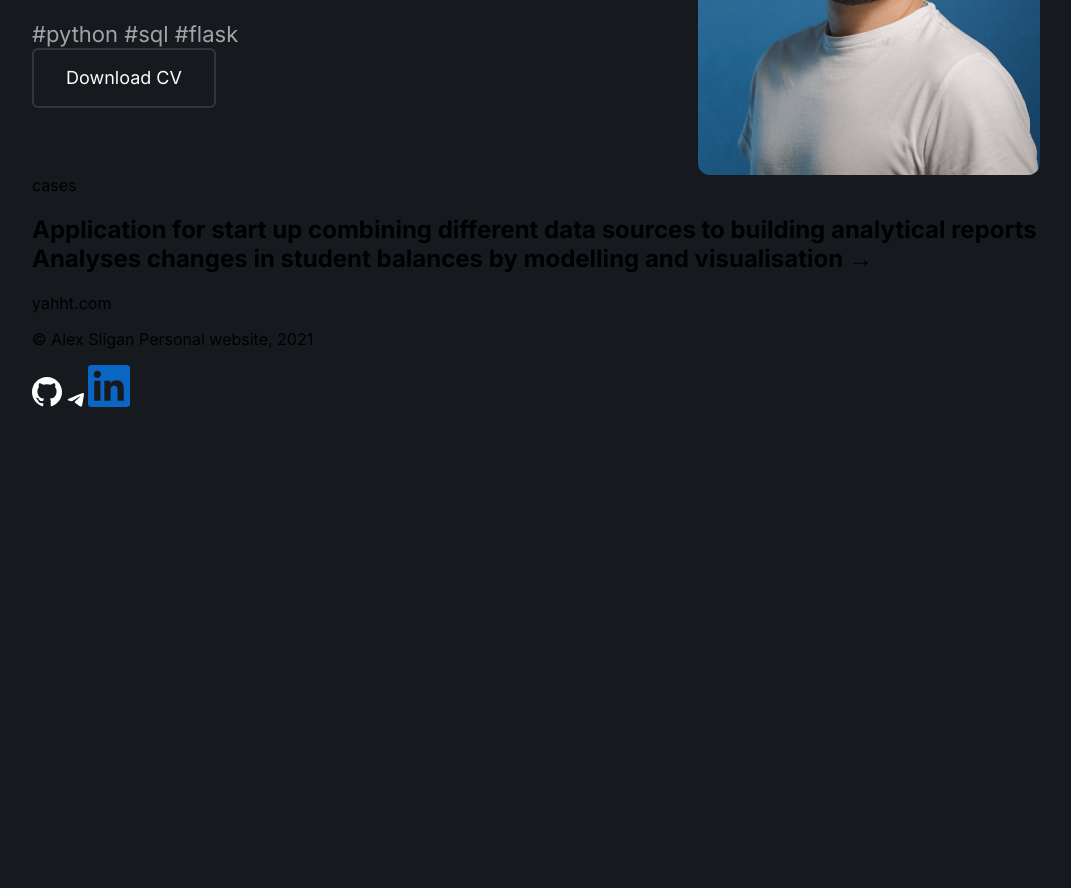
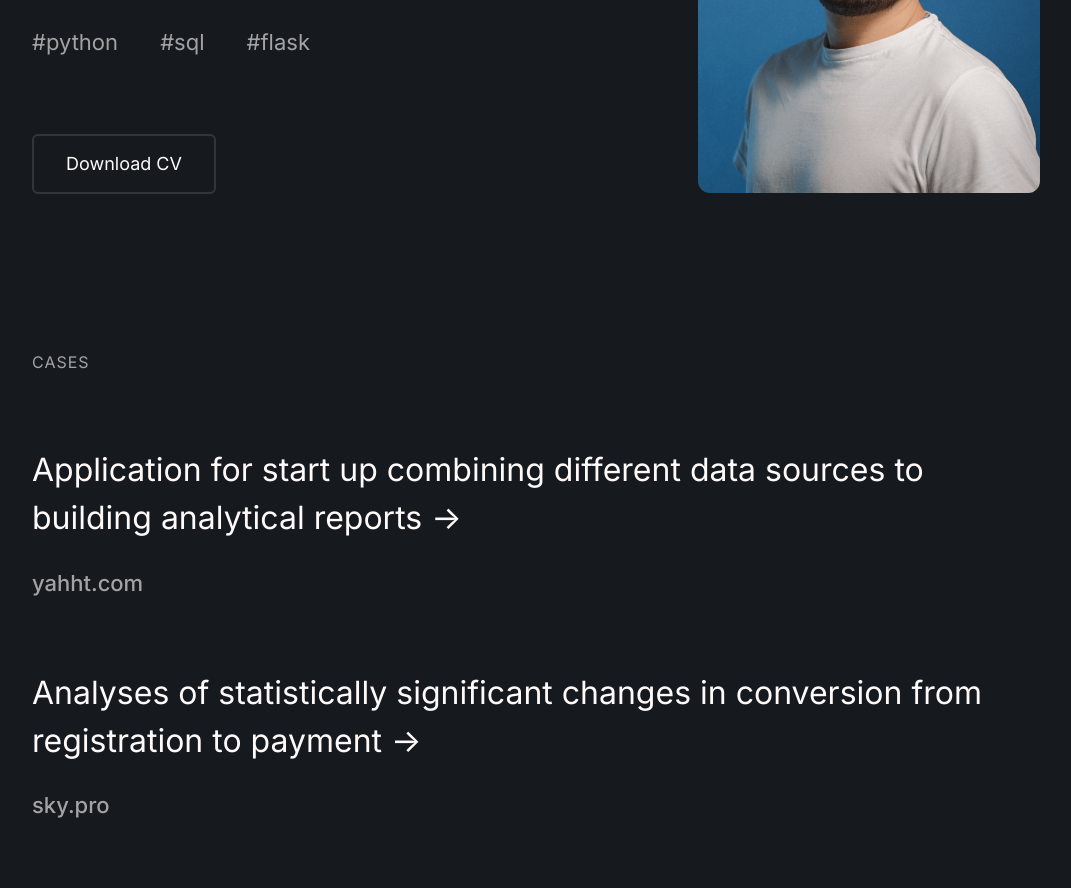
Before and after one commit to sligan/personal-site, a plain HTML site: page index.html in a window 1280 px wide. Shown: the part 435-1323 px from the top of the page, without its empty margins (104-1175 px from the left). Before the commit the page ends 854 px from the top, so only its background shows below. Drawn offline with Linux system fonts and the light colour scheme.

Commit message:
continued layout

```diff
--- a/index.html
+++ b/index.html
@@ -32,7 +32,7 @@
                         I specialise in backend development and data analytics.
                     </span>
                 </h1>
-                <div class='tags'>
+                <div class="tags">
                     <span>#python</span>
                     <span>#sql</span>
                     <span>#flask</span>
@@ -43,34 +43,61 @@
                 <img class="avatar" src="/assets/img-sligan-main.png" srcset="/assets/img-sligan-main@2x.png" alt="sligan alex photo">
             </div>
         </section>
-        <section>
-            <span>
+        <section class="cases">
+            <span class="cases-tag">
                 cases
             </span>
             <div>
                 <h2>
-                    <a>Application for start up combining different data sources to building analytical reports Analyses changes in student balances by modelling and visualisation → </a>
+                    <a href="https://www.notion.so/">Application for start up combining different data sources to building analytical reports -> </a>
                 </h2>
-                <a>
+                <a href="https://yahht.com/" class="cases-link">
                     yahht.com
+                </a>
+                <h2>
+                    <a>Analyses of statistically significant changes in conversion from registration to payment -> </a>
+                </h2>
+                <a href="https://sky.pro/" class="cases-link">
+                    sky.pro
+                </a>
+                <h2>
+                    <a>Analyses changes in student balances by modelling and visualisation -> </a>
+                </h2>
+                <a href="https://sky.pro/" class="cases-link">
+                    sky.pro
+                </a>
+                <h2>
+                    <a>Сhatbot application for Telegram that displays weather forecasts for cities -> </a>
+                </h2>
+                <a href="https://stepik.org/" class="cases-link">
+                    stepik.org
+                </a>
+                <h2>
+                    <a>Tool for assessing goods and identifying types of goods for customs control -> </a>
+                </h2>
+                <a href="https://www.cdek.ru/ru" class="cases-link">
+                    cdek.ru
                 </a>
             </div>
         </section>
         <footer>
-            <p>© Alex Sligan Personal website, 2021
+            <p class="copyright">
+                © Alex Sligan<br> Personal website, 2021
             </p>
-            <div>
+            <div class='icon'>
                 <svg width="30" height="30" viewBox="0 0 30 30" fill="none" xmlns="http://www.w3.org/2000/svg">
-                    <path fill-rule="evenodd" clip-rule="evenodd"
+                        <a xlink:href="https://github.com/">
+                        <path fill-rule="evenodd" clip-rule="evenodd"
                         d="M15 0C6.71271 0 0 6.71271 0 15C0 21.6298 4.30018 27.2468 10.2578 29.2357C11.0037 29.3738 11.2799 28.9134 11.2799 28.5083C11.2799 28.1492 11.2707 27.2099 11.2615 25.9576C7.09024 26.86 6.20626 23.9503 6.20626 23.9503C5.52486 22.2192 4.53959 21.7495 4.53959 21.7495C3.1768 20.8195 4.64088 20.8379 4.64088 20.8379C6.1418 20.9484 6.94291 22.3849 6.94291 22.3849C8.27808 24.6777 10.4512 24.0147 11.3076 23.628C11.4457 22.6611 11.8324 21.9982 12.256 21.6206C8.93186 21.2523 5.43278 19.9632 5.43278 14.2173C5.43278 12.5783 6.01289 11.2431 6.97974 10.1934C6.8232 9.80663 6.30755 8.28729 7.11786 6.22468C7.11786 6.22468 8.37937 5.81952 11.2431 7.76243C12.4401 7.43094 13.7201 7.26519 15 7.25599C16.2707 7.26519 17.5599 7.43094 18.7569 7.76243C21.6206 5.81952 22.8821 6.22468 22.8821 6.22468C23.7017 8.28729 23.186 9.81584 23.0295 10.1934C23.9871 11.2431 24.5672 12.5783 24.5672 14.2173C24.5672 19.9816 21.0589 21.2431 17.7164 21.6206C18.2505 22.081 18.7385 23.0018 18.7385 24.4015C18.7385 26.4088 18.7201 28.0203 18.7201 28.5175C18.7201 28.9226 18.9871 29.3831 19.7514 29.2357C25.709 27.2468 30 21.6298 30 15.0092C30 6.71271 23.2873 0 15 0Z"
-                        fill="white" />
+                        fill="white" /></a>
                 </svg>
                 <svg width="17" height="14" viewBox="0 0 17 14" fill="none" xmlns="http://www.w3.org/2000/svg">
+                    <a xlink:href="https://t.me/sligan">
                     <path fill-rule="evenodd" clip-rule="evenodd"
                         d="M1.7899 5.84144C6.1627 3.93628 9.07859 2.68028 10.5376 2.07345C14.7032 0.340808 15.5688 0.0398296 16.133 0.0298911C16.2571 0.0277053 16.5345 0.0584573 16.7142 0.204286C16.866 0.327421 16.9077 0.493759 16.9277 0.610504C16.9477 0.72725 16.9726 0.993199 16.9528 1.201C16.7271 3.57286 15.7503 9.32872 15.2534 11.9852C15.0431 13.1093 14.6291 13.4862 14.2283 13.5231C13.3572 13.6032 12.6957 12.9474 11.852 12.3944C10.5318 11.529 9.78602 10.9902 8.50455 10.1458C7.02358 9.16984 7.98363 8.63345 8.82763 7.75683C9.04851 7.52742 12.8865 4.03648 12.9608 3.71979C12.9701 3.68019 12.9787 3.53255 12.891 3.45459C12.8033 3.37664 12.6738 3.4033 12.5804 3.4245C12.448 3.45455 10.339 4.84854 6.25333 7.60646C5.65469 8.01754 5.11246 8.21782 4.62664 8.20733C4.09106 8.19576 3.06083 7.9045 2.29495 7.65555C1.35558 7.35019 0.608978 7.18875 0.67399 6.67017C0.707853 6.40006 1.07982 6.12381 1.7899 5.84144Z"
-                        fill="white" />
+                        fill="white" /></a>
                 </svg>
-                <svg width="42" height="42" viewBox="0 0 42 42" fill="none" xmlns="http://www.w3.org/2000/svg">
+                <svg width="28" height="28" viewBox="0 0 42 42" fill="none" xmlns="http://www.w3.org/2000/svg">
                     <path
                         d="M35.786 35.7865H29.5629V26.0407C29.5629 23.7168 29.5214 20.7251 26.3263 20.7251C23.0851 20.7251 22.5891 23.2573 22.5891 25.8716V35.7859H16.3662V15.7447H22.3402V18.4835H22.4239C23.0218 17.4613 23.8857 16.6203 24.9237 16.0502C25.9617 15.4801 27.1349 15.2022 28.3183 15.2461C34.6257 15.2461 35.7886 19.3949 35.7886 24.7922L35.786 35.7865ZM9.34434 13.0053C7.34984 13.0057 5.73267 11.389 5.73234 9.39448C5.73202 7.39998 7.34852 5.78281 9.34303 5.78248C11.3375 5.78199 12.9547 7.39866 12.955 9.39317C12.9552 10.351 12.5749 11.2696 11.8978 11.947C11.2206 12.6244 10.3021 13.0051 9.34434 13.0053ZM12.456 35.7867H6.22634V15.7447H12.4558V35.7865L12.456 35.7867ZM38.8884 0.00305679H3.0993C1.40782 -0.0159744 0.0206719 1.33902 0 3.0305V38.9689C0.0200156 40.6612 1.407 42.0175 3.09914 41.9998H38.8884C40.5841 42.0208 41.9765 40.6645 42 38.9689V3.02771C41.9759 1.33295 40.5833 -0.0218807 38.8884 0.000267732"
                         fill="#0A66C2" />
--- a/styles.css
+++ b/styles.css
@@ -72,6 +72,31 @@ button:active {
     border-color: var(--ligth);
 }
 
+h2 {
+    color: var(--ligth);
+    font-size: 32px;
+    line-height: 48px;
+    font-weight: 500;
+    font-weight: normal;
+    margin-top: 72px;
+    cursor: pointer
+}
+
+a {
+    color: var(--ligth);
+}
+
+a:hover {
+    color: var(--jeans);
+}
+
+footer {
+    display: flex;
+    flex-direction: row;
+    justify-content: space-between;
+    margin-bottom: 88px;
+}
+
 .container {
     max-width: 1008px;
     display: flex;
@@ -90,6 +115,12 @@ button:active {
     color: var(--asphalt);
     font-size: 22px;
     line-height: 28px;
+    margin-top: 40px;
+    margin-bottom: 78px;
+    display: flex;
+    justify-content: space-between;
+    width: 278px;
+    height: 28px;
 }
 
 .avatar {
@@ -99,8 +130,7 @@ button:active {
 }
 
 .photo {
-    /* object-fit: cover; */
-    height: 457px;
+    height: 475px;
     display: flex;
 }
 
@@ -119,6 +149,49 @@ button:active {
     padding-top: 54px;
 }
 
+.cases-link {
+    margin-bottom: 72px;
+    color: var(--asphalt);
+    font-size: 22px;
+    line-height: 28px;
+    font-weight: 500;
+    margin-top: 16px;
+}
+
+.cases-link:hover {
+    color: var(--ketchup);
+}
+
+.cases-tag {
+    color: var(--asphalt);
+    font-weight: 600px;
+    font-size: 16px;
+    line-height: 24px;
+    letter-spacing: 1px;
+    text-transform: uppercase;
+}
+
+.cases {
+    margin-top: 156px;
+    margin-bottom: 508px;
+}
+
+.copyright {
+    color: var(--asphalt);
+    font-weight: 400px;
+    font-size: 16px;
+    line-height: 20px;
+    margin: 0;
+}
+
+
+/* .icon {
+    display: flex;
+    flex-direction: row;
+    justify-content: space-between;
+    width: 100px;
+} */
+
 @media (min-width: 320px) and (max-width: 959px) {
     .logo {
         display: none;
```
Also changed, not shown: assets/icon-github.svg (added), assets/icon-linkedin.svg (added), assets/icon-telegram.svg (added).
